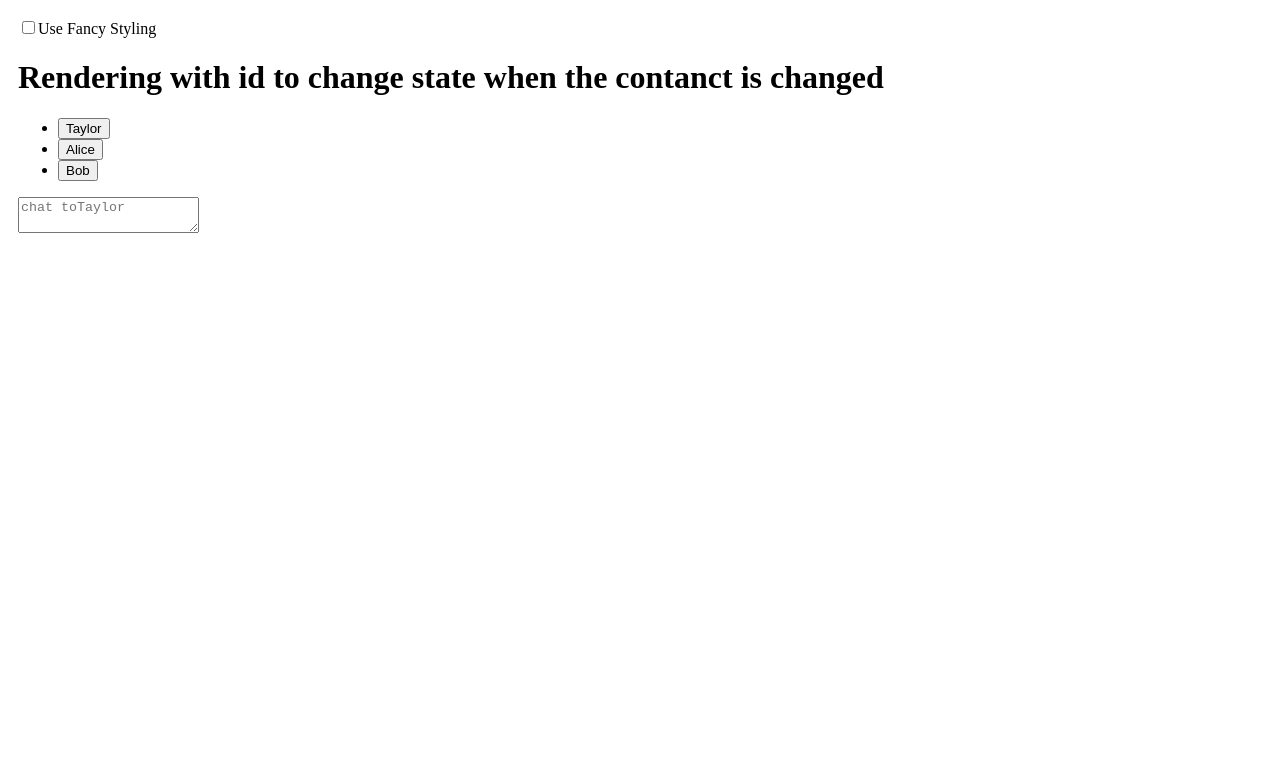
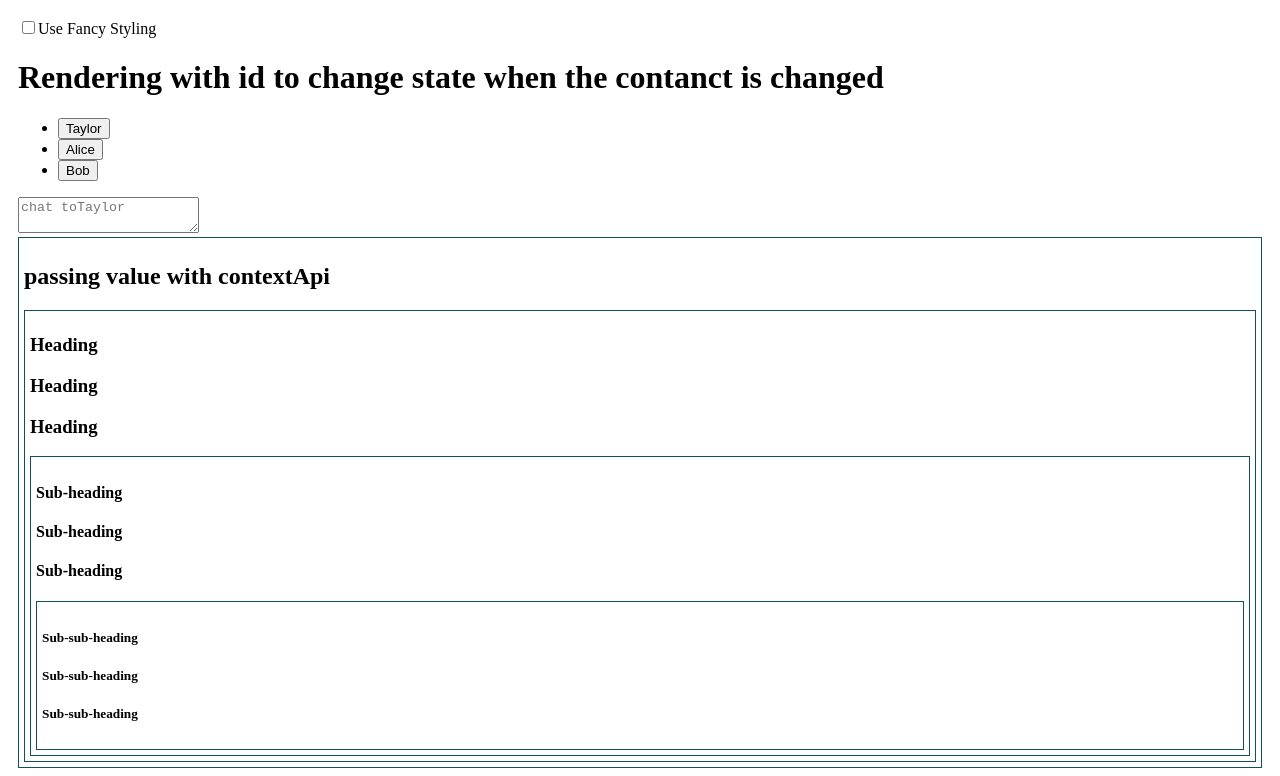
Before and after one commit to mszahan/react-official, a React (Vite) app: page /state in a window 1280 px wide. Shown: the part 1217-1993 px from the top of the page. Before the commit the page ends 1462 px from the top, so only its background shows below. Built offline with nearby package versions, Linux system fonts and the light colour scheme.

Commit message:
used Context to passed data without the props

```diff
--- a/src/App.css
+++ b/src/App.css
@@ -126,3 +126,8 @@
   border-radius: 10px;
   border: 5px solid #739da8;
 }
+
+.section {
+  border: 1px solid #124e5f;
+  padding: 5px;
+}
--- /dev/null
+++ b/src/components/state/ContextHeading.jsx
@@ -0,0 +1,63 @@
+import { useContext } from "react"
+import { LevelContext } from "./LevelContext"
+
+
+function Heading({children}) {
+    const level = useContext(LevelContext);
+
+    switch(level) {
+        case 1:
+            return <h1> {children} </h1>
+
+        case 2:
+            return <h2> {children} </h2>
+        case 3:
+            return <h3> {children} </h3>
+        case 4:
+            return <h4> {children} </h4>
+        case 5:
+            return <h5> {children} </h5>
+        case 6:
+            return <h6> {children} </h6>
+        default:
+            throw Error('Unknown Level' + level)
+
+    }
+}
+
+
+function Section({children}) {
+
+    const level = useContext(LevelContext)
+    return(
+        <section className="section">
+            <LevelContext.Provider value={level}>
+            {children}
+
+            </LevelContext.Provider>
+        </section>
+    )
+}
+
+export default function Page() {
+  return (
+    <Section level={1}>
+      <Heading>passing value with contextApi</Heading>
+      <Section level={2}>
+        <Heading>Heading</Heading>
+        <Heading>Heading</Heading>
+        <Heading>Heading</Heading>
+        <Section level={3}>
+          <Heading>Sub-heading</Heading>
+          <Heading>Sub-heading</Heading>
+          <Heading>Sub-heading</Heading>
+          <Section level={4}>
+            <Heading>Sub-sub-heading</Heading>
+            <Heading>Sub-sub-heading</Heading>
+            <Heading>Sub-sub-heading</Heading>
+          </Section>
+        </Section>
+      </Section>
+    </Section>
+  );
+}
--- /dev/null
+++ b/src/components/state/LevelContext.js
@@ -0,0 +1,3 @@
+import { createContext } from "react";
+
+export const LevelContext = createContext(1);
--- a/src/components/state/ManagingState.jsx
+++ b/src/components/state/ManagingState.jsx
@@ -5,6 +5,7 @@
 import { FacnyCounter } from "./PreResetState"
 import { SameCounterDiffPos } from "./PreResetState"
 import ChatRoom from "./ChatRoom"
+import Page from "./ContextHeading"
 
 
 export default function ManagingState() {
@@ -17,6 +18,7 @@
             <FacnyCounter/>
             <SameCounterDiffPos/>
             <ChatRoom/>
+            <Page/>
         </div>
     )
 }
```
